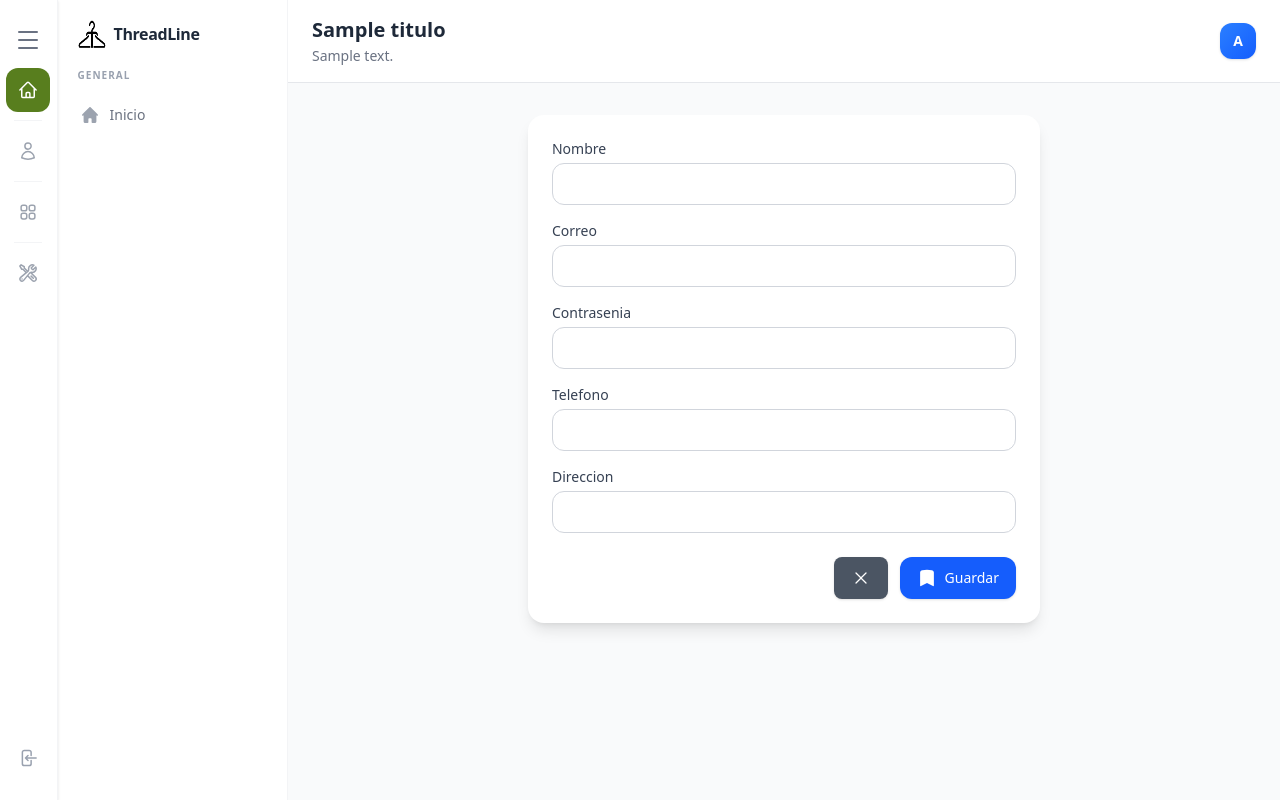
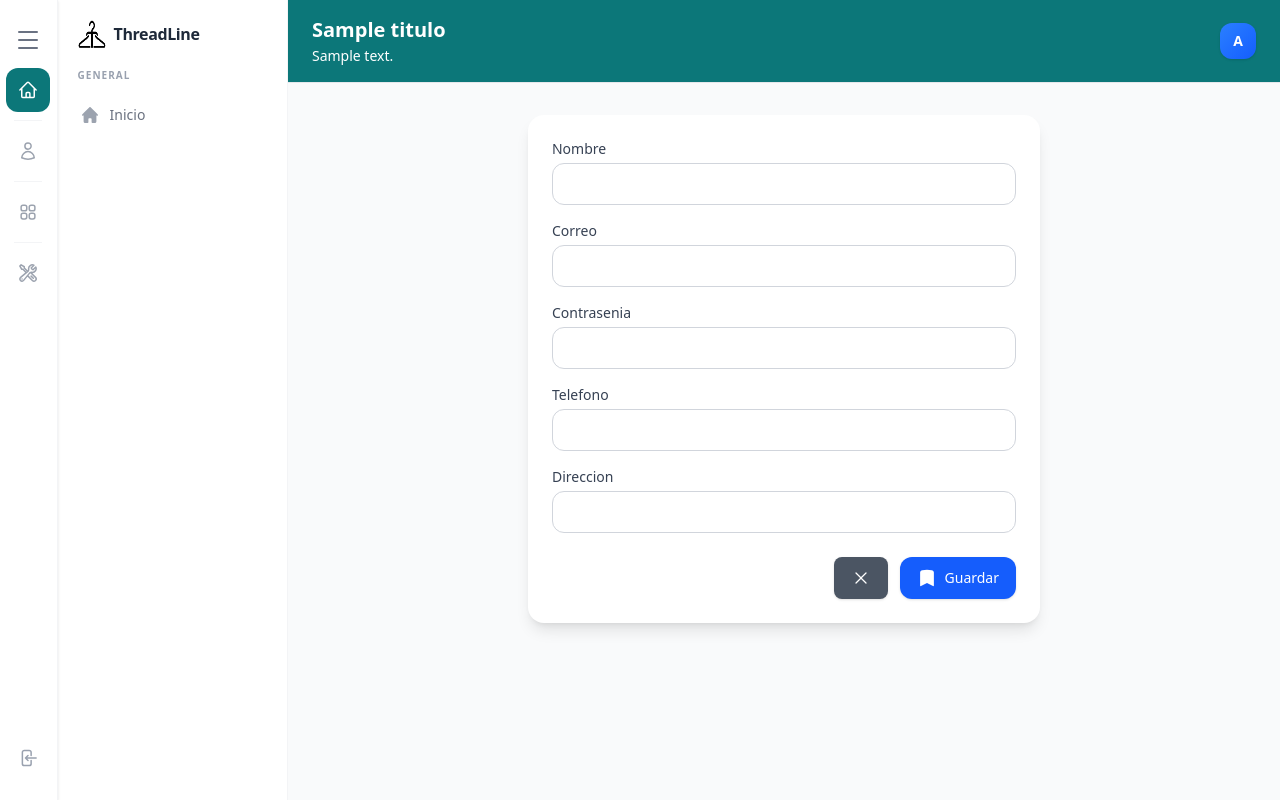
Before and after one commit to IDGS-803-23001488/ThreadLine, a Python web app: template templates/cliente/crear.html in a window 1280 px wide. Run offline with Jinja, Linux system fonts and the light colour scheme; the template is opened without the code that fills it: most values are stand-ins (such as "Sample title", 1, 10 or a date in 2020); form fields are guessed from the names that the template uses; some libraries are stand-ins or nearby versions.

Commit message:
21/03/2026. AngelG. ft_redesing. Cambio en la bd

```diff
--- a/templates/layout.html
+++ b/templates/layout.html
@@ -17,7 +17,7 @@
         ═══════════════════════════════════════ */
         :root {
             /* Colores principales */
-            --color-primary:        #587E1E;  /* indigo — botón activo, acentos */
+            --color-primary:        #0c7779;  /* indigo — botón activo, acentos */
             --color-primary-hover:  #7FB82E;  /* indigo oscuro — hover en primario */
             --color-primary-light:  #eef2ff;  /* indigo muy suave — fondos activos */
 
@@ -227,11 +227,12 @@
     ════════════════════════════════ #}
     <div class="flex-1 flex flex-col overflow-hidden">
 
-        <header class="bg-white shadow-sm px-6 py-4 flex items-center justify-between border-b border-gray-200 flex-shrink-0">
+        <header class="shadow-sm px-6 py-4 flex items-center justify-between border-b border-gray-200 flex-shrink-0"
+        style="background: var(--color-primary)">
             <div>
-                <h1 class="text-xl font-semibold text-gray-800">{{ titulo }}</h1>
+                <h1 class="text-xl font-semibold text-white">{{ titulo }}</h1>
                 {% if descripcion %}
-                    <p class="text-sm text-gray-500 mt-0.5">{{ descripcion }}</p>
+                    <p class="text-sm text-white mt-0.5">{{ descripcion }}</p>
                 {% endif %}
             </div>
             <div class="w-9 h-9 bg-gradient-to-br from-blue-500 to-blue-600
```
